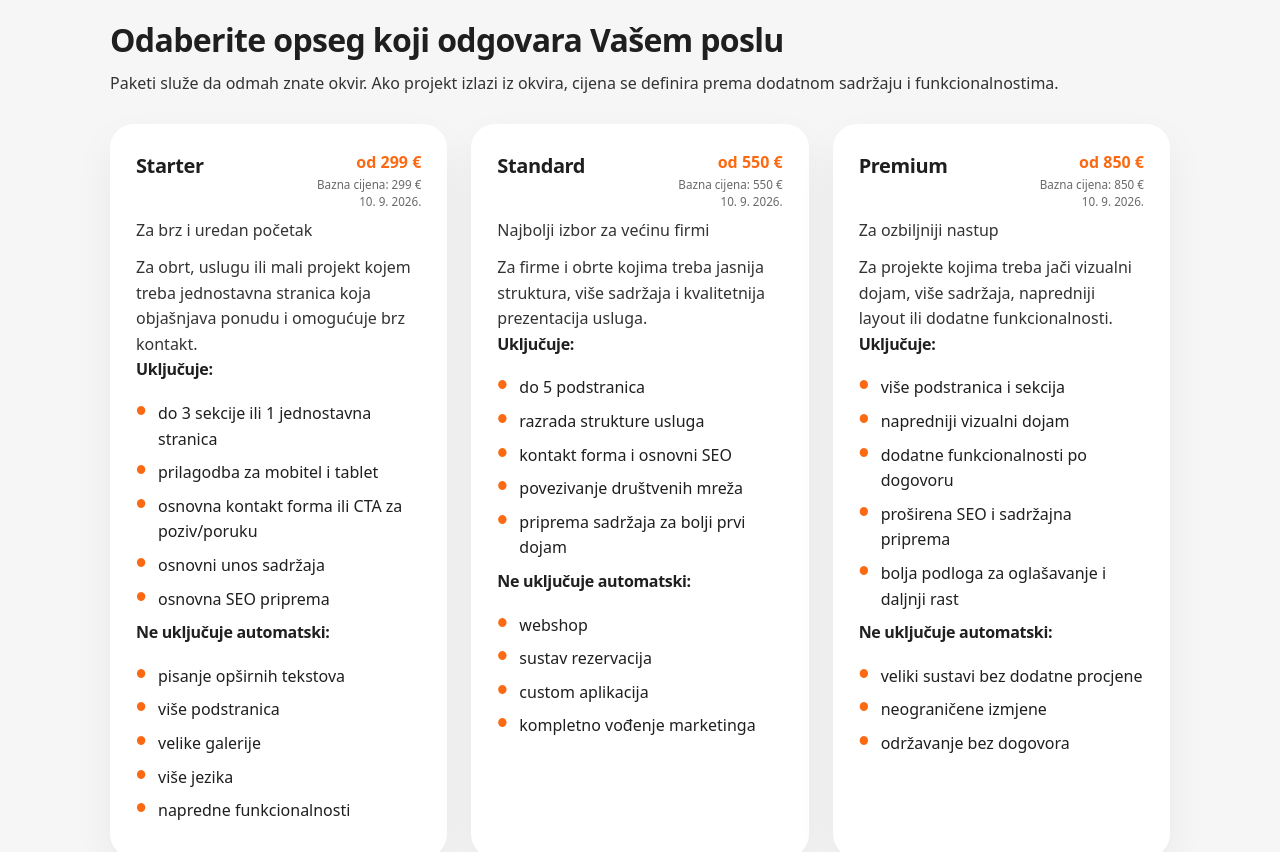
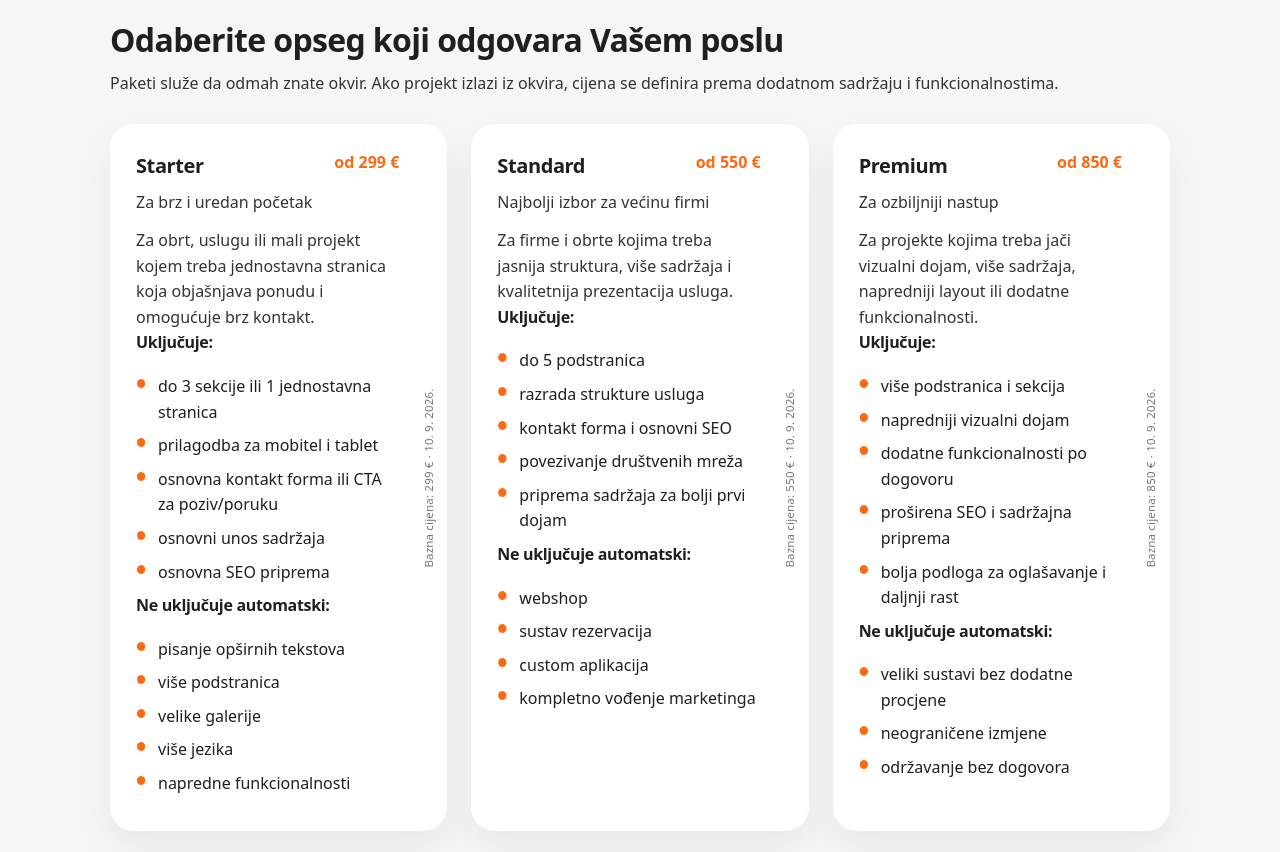
Before and after one commit to Ren0g/promar, a Next.js app: page /izrada-web-stranica in a window 1280 px wide. Shown: the part 1605-2457 px from the top of the page. Built offline with nearby package versions, Linux system fonts and the light colour scheme.

Commit message:
Prikaži baznu cijenu okomito uz kartice na računalu i tabletu

```diff
--- a/app/globals.css
+++ b/app/globals.css
@@ -1068,6 +1068,47 @@ p {
   margin-top: 8px;
 }
 
+.web-package-card {
+  position: relative;
+}
+
+.web-package-base-inline {
+  display: none;
+}
+
+.web-package-base-vertical {
+  position: absolute;
+  right: 12px;
+  top: 50%;
+  transform: translateY(-50%) rotate(180deg);
+  writing-mode: vertical-rl;
+  white-space: nowrap;
+  font-size: 0.72rem;
+  line-height: 1.2;
+  font-weight: 400;
+  letter-spacing: 0.015em;
+  color: #777;
+}
+
+@media (min-width: 641px) {
+  .web-package-card {
+    padding-right: 48px;
+  }
+}
+
+@media (max-width: 640px) {
+  .web-package-base-vertical {
+    display: none;
+  }
+
+  .web-package-base-inline {
+    display: flex;
+    flex-direction: column;
+    align-items: flex-end;
+    gap: 1px;
+  }
+}
+
 .web-package-list {
   margin-top: 18px;
 }
--- a/app/izrada-web-stranica/page.jsx
+++ b/app/izrada-web-stranica/page.jsx
@@ -247,11 +247,16 @@ export default function IzradaWebStranicaPage() {
                     <h3>{paket.naziv}</h3>
                     <div className="web-package-prices">
                       <span className="web-package-current-price">{paket.cijena}</span>
-                      <span className="web-package-base-value">Bazna cijena: {paket.baznaCijena}</span>
-                      <span className="web-package-base-date">10. 9. 2026.</span>
+                      <div className="web-package-base-inline">
+                        <span className="web-package-base-value">Bazna cijena: {paket.baznaCijena}</span>
+                        <span className="web-package-base-date">10. 9. 2026.</span>
+                      </div>
                     </div>
                   </div>
                   <p className="web-package-tagline">{paket.oznaka}</p>
+                </div>
+                <div className="web-package-base-vertical">
+                  Bazna cijena: {paket.baznaCijena} · 10. 9. 2026.
                 </div>
                 <p>{paket.opis}</p>
 
```
